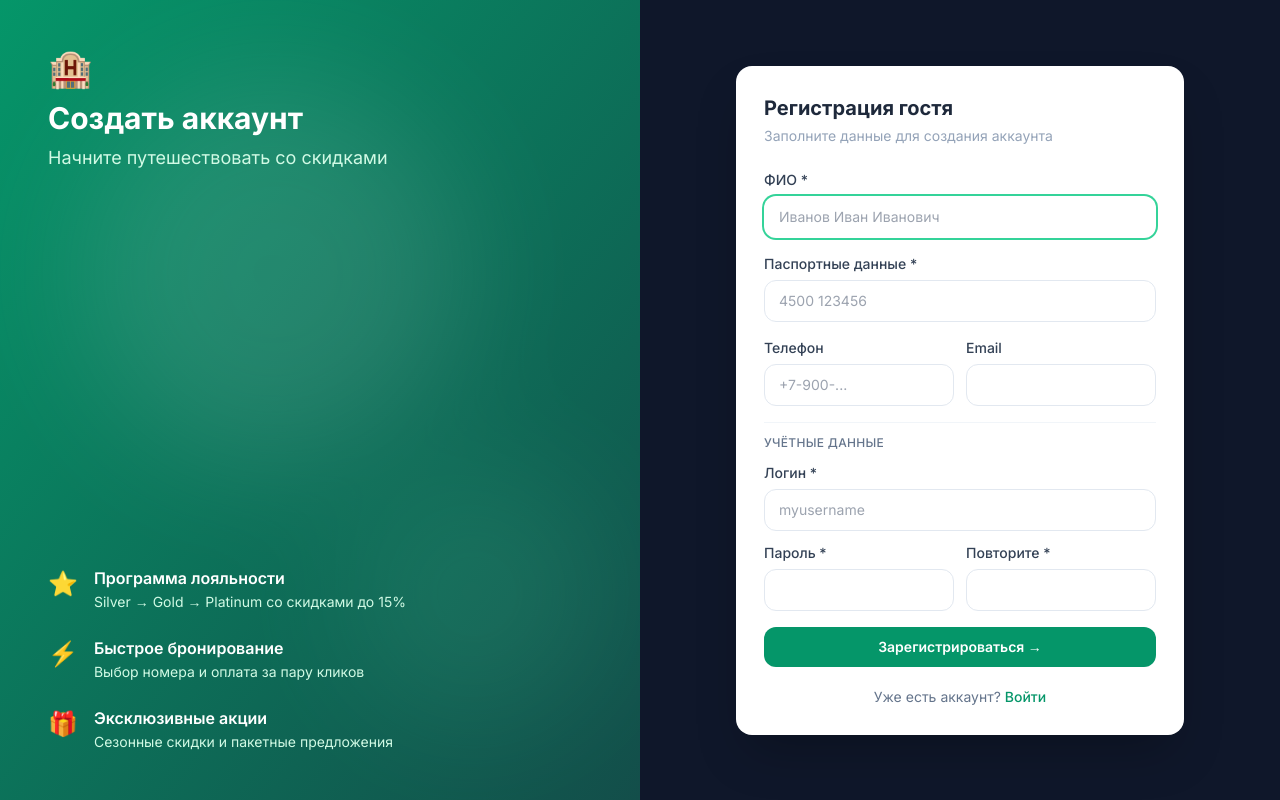
After one commit to nailed1/db-fastapi-project-2026-fbki, a FastAPI app: template app/templates/auth/register.html in a window 1280 px wide. The commit adds this page. Run offline with FastAPI, Linux system fonts and the light colour scheme; the template is opened without the code that fills it, so the values that code supplies are empty; parts of the project's set-up code (start-up, migrations or seed data) failed here and were passed over; some libraries are stand-ins or nearby versions.

Commit message:
feat(auth): tourist self-registration + flash helper
- /auth/register page with passport/login validation
- flash() helper writes short-lived cookie for toast on next page
- Login page links to registration

```diff
--- a/app/templates/auth/login.html
+++ b/app/templates/auth/login.html
@@ -79,6 +79,11 @@
                     </button>
                 </form>
 
+                <p class="text-center text-sm text-slate-500 mt-5">
+                    Нет аккаунта?
+                    <a href="/auth/register" class="text-indigo-600 hover:underline font-medium">Создать аккаунт</a>
+                </p>
+
                 <!-- Demo credentials -->
                 <div class="mt-6 pt-5 border-t border-slate-100">
                     <p class="text-xs font-medium text-slate-500 mb-3">Демо-аккаунты:</p>
--- /dev/null
+++ b/app/templates/auth/register.html
@@ -0,0 +1,125 @@
+<!DOCTYPE html>
+<html lang="ru">
+<head>
+    <meta charset="UTF-8">
+    <meta name="viewport" content="width=device-width, initial-scale=1.0">
+    <title>Регистрация — HotelBook</title>
+    <link rel="preconnect" href="https://fonts.googleapis.com">
+    <link href="https://fonts.googleapis.com/css2?family=Inter:wght@400;500;600;700&display=swap" rel="stylesheet">
+    <script src="https://cdn.tailwindcss.com"></script>
+    <script>tailwind.config={theme:{extend:{fontFamily:{sans:['Inter','ui-sans-serif']}}}}</script>
+</head>
+<body class="bg-slate-900 min-h-screen flex font-sans">
+
+    <!-- Left panel — branding -->
+    <div class="hidden lg:flex w-1/2 bg-gradient-to-br from-emerald-600 to-teal-900 flex-col justify-between p-12 relative overflow-hidden">
+        <div class="absolute inset-0 opacity-10">
+            <div class="absolute top-20 left-20 w-96 h-96 bg-white rounded-full blur-3xl"></div>
+            <div class="absolute bottom-20 right-10 w-64 h-64 bg-emerald-300 rounded-full blur-3xl"></div>
+        </div>
+        <div class="relative">
+            <div class="text-4xl mb-3">🏨</div>
+            <div class="text-white text-3xl font-bold">Создать аккаунт</div>
+            <div class="text-emerald-100 mt-2 text-lg">Начните путешествовать со скидками</div>
+        </div>
+        <div class="relative space-y-6">
+            {% for icon, title, desc in [
+                ("⭐", "Программа лояльности", "Silver → Gold → Platinum со скидками до 15%"),
+                ("⚡", "Быстрое бронирование", "Выбор номера и оплата за пару кликов"),
+                ("🎁", "Эксклюзивные акции", "Сезонные скидки и пакетные предложения"),
+            ] %}
+            <div class="flex items-start gap-4">
+                <div class="text-2xl mt-0.5">{{ icon }}</div>
+                <div>
+                    <div class="text-white font-semibold">{{ title }}</div>
+                    <div class="text-emerald-100 text-sm mt-0.5">{{ desc }}</div>
+                </div>
+            </div>
+            {% endfor %}
+        </div>
+    </div>
+
+    <!-- Right panel -->
+    <div class="flex-1 flex items-center justify-center p-6 sm:p-8 overflow-y-auto">
+        <div class="w-full max-w-md py-8">
+            <div class="lg:hidden text-center mb-6">
+                <div class="text-4xl mb-2">🏨</div>
+                <div class="text-white text-2xl font-bold">HotelBook</div>
+            </div>
+
+            <div class="bg-white rounded-2xl shadow-2xl p-7">
+                <h2 class="text-xl font-bold text-slate-800 mb-1">Регистрация гостя</h2>
+                <p class="text-slate-400 text-sm mb-6">Заполните данные для создания аккаунта</p>
+
+                {% if error %}
+                <div class="bg-red-50 border border-red-200 rounded-xl px-4 py-3 mb-5 flex items-center gap-2.5">
+                    <svg class="w-4 h-4 text-red-500 shrink-0" fill="currentColor" viewBox="0 0 20 20"><path fill-rule="evenodd" d="M18 10a8 8 0 11-16 0 8 8 0 0116 0zm-7 4a1 1 0 11-2 0 1 1 0 012 0zm-1-9a1 1 0 00-1 1v4a1 1 0 102 0V6a1 1 0 00-1-1z" clip-rule="evenodd"/></svg>
+                    <span class="text-red-700 text-sm">{{ error }}</span>
+                </div>
+                {% endif %}
+
+                {% set f = form if form is defined else {} %}
+                <form method="post" action="/auth/register" class="space-y-4">
+                    <div>
+                        <label class="block text-sm font-medium text-slate-700 mb-1.5">ФИО *</label>
+                        <input type="text" name="full_name" required autofocus value="{{ f.full_name or '' }}"
+                               placeholder="Иванов Иван Иванович"
+                               class="w-full border border-slate-200 rounded-xl px-3.5 py-2.5 text-sm focus:outline-none focus:ring-2 focus:ring-emerald-400 focus:border-transparent transition-all">
+                    </div>
+                    <div>
+                        <label class="block text-sm font-medium text-slate-700 mb-1.5">Паспортные данные *</label>
+                        <input type="text" name="passport" required value="{{ f.passport or '' }}"
+                               placeholder="4500 123456"
+                               class="w-full border border-slate-200 rounded-xl px-3.5 py-2.5 text-sm focus:outline-none focus:ring-2 focus:ring-emerald-400 focus:border-transparent transition-all">
+                    </div>
+                    <div class="grid grid-cols-2 gap-3">
+                        <div>
+                            <label class="block text-sm font-medium text-slate-700 mb-1.5">Телефон</label>
+                            <input type="tel" name="phone" value="{{ f.phone or '' }}" placeholder="+7-900-..."
+                                   class="w-full border border-slate-200 rounded-xl px-3.5 py-2.5 text-sm focus:outline-none focus:ring-2 focus:ring-emerald-400 focus:border-transparent transition-all">
+                        </div>
+                        <div>
+                            <label class="block text-sm font-medium text-slate-700 mb-1.5">Email</label>
+                            <input type="email" name="email" value="{{ f.email or '' }}"
+                                   class="w-full border border-slate-200 rounded-xl px-3.5 py-2.5 text-sm focus:outline-none focus:ring-2 focus:ring-emerald-400 focus:border-transparent transition-all">
+                        </div>
+                    </div>
+
+                    <div class="pt-3 border-t border-slate-100">
+                        <p class="text-xs font-medium text-slate-500 uppercase tracking-wide mb-3">Учётные данные</p>
+
+                        <div class="mb-3">
+                            <label class="block text-sm font-medium text-slate-700 mb-1.5">Логин *</label>
+                            <input type="text" name="login" required value="{{ f.login or '' }}" placeholder="myusername"
+                                   pattern="[a-zA-Z0-9_]{3,}"
+                                   class="w-full border border-slate-200 rounded-xl px-3.5 py-2.5 text-sm focus:outline-none focus:ring-2 focus:ring-emerald-400 focus:border-transparent transition-all">
+                        </div>
+                        <div class="grid grid-cols-2 gap-3">
+                            <div>
+                                <label class="block text-sm font-medium text-slate-700 mb-1.5">Пароль *</label>
+                                <input type="password" name="password" required minlength="6"
+                                       class="w-full border border-slate-200 rounded-xl px-3.5 py-2.5 text-sm focus:outline-none focus:ring-2 focus:ring-emerald-400 focus:border-transparent transition-all">
+                            </div>
+                            <div>
+                                <label class="block text-sm font-medium text-slate-700 mb-1.5">Повторите *</label>
+                                <input type="password" name="password_confirm" required minlength="6"
+                                       class="w-full border border-slate-200 rounded-xl px-3.5 py-2.5 text-sm focus:outline-none focus:ring-2 focus:ring-emerald-400 focus:border-transparent transition-all">
+                            </div>
+                        </div>
+                    </div>
+
+                    <button type="submit"
+                            class="w-full bg-emerald-600 text-white py-2.5 rounded-xl text-sm font-semibold hover:bg-emerald-700 active:scale-95 transition-all mt-2">
+                        Зарегистрироваться →
+                    </button>
+                </form>
+
+                <p class="text-center text-sm text-slate-500 mt-5">
+                    Уже есть аккаунт?
+                    <a href="/auth/login" class="text-emerald-600 hover:underline font-medium">Войти</a>
+                </p>
+            </div>
+        </div>
+    </div>
+</body>
+</html>
```
Also changed, not shown: app/api/routes/auth.py (+72 -7 lines), app/auth/flash.py (added, +18 -0 lines).
